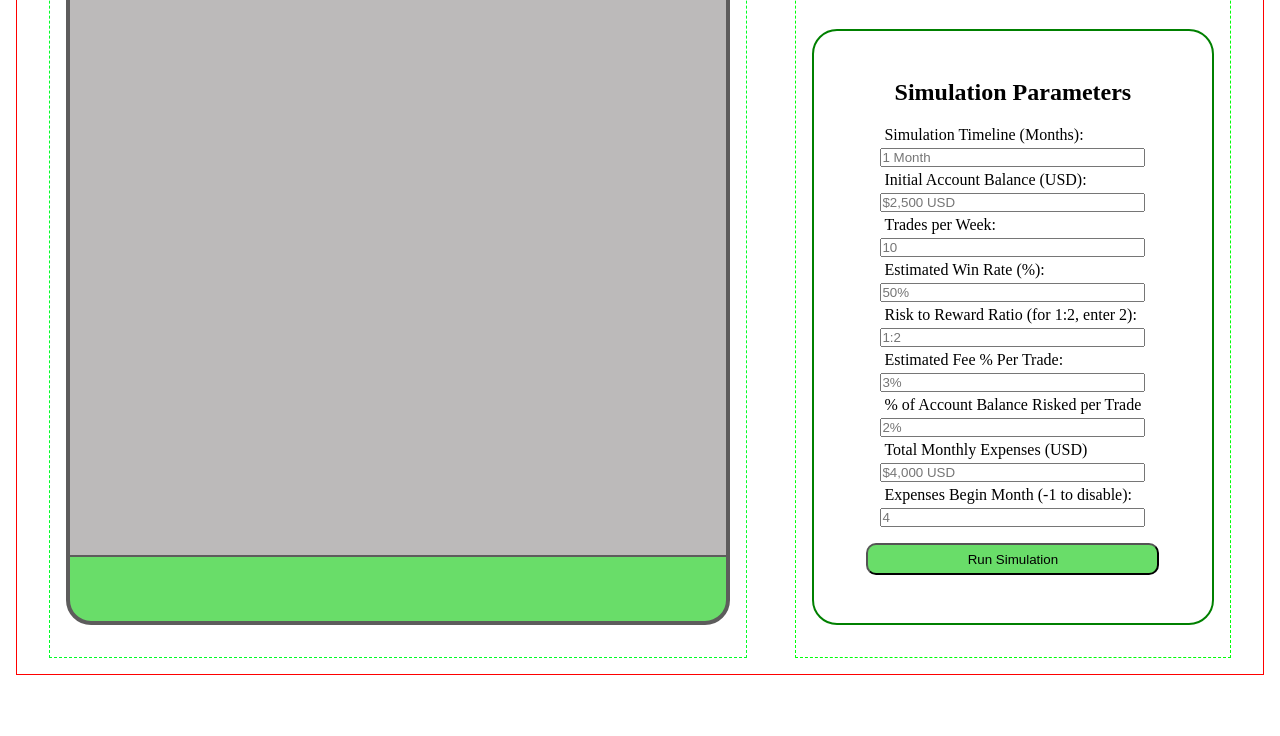
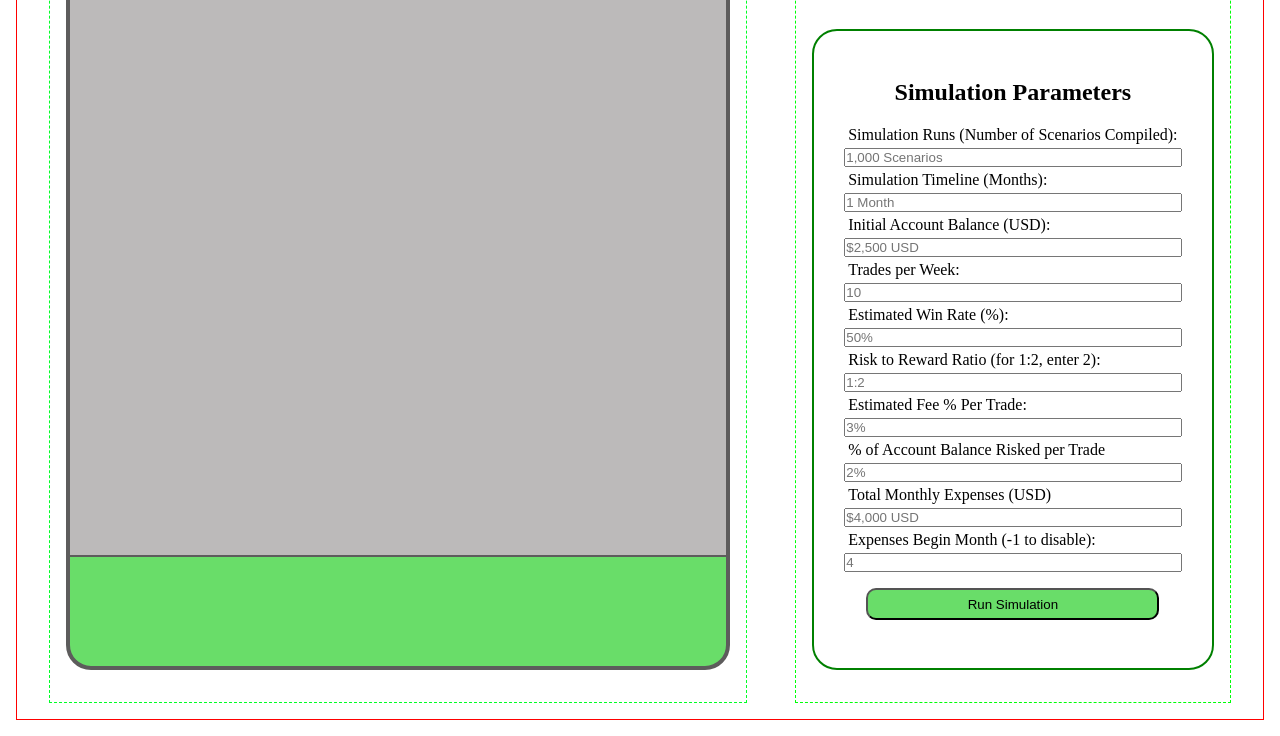
Before and after one commit to CRG9/Trading-Earnings-Calculator, a website with bundled scripts: page index.html in a window 1280 px wide. Shown: the part 452-1188 px from the top of the page. Before the commit the page ends 1143 px from the top, so only its background shows below. Built offline with nearby package versions, Linux system fonts and the light colour scheme.

Commit message:
Refactored index.html to accept the simulation runs input parameter

```diff
--- a/index.html
+++ b/index.html
@@ -28,6 +28,10 @@
           <div class="parameter-inputs">
             <h2>Simulation Parameters</h2>
             <form id="simulation-form">
+              <label>Simulation Runs (Number of Scenarios Compiled):</label>
+              <input id="simulation-runs-visible" type="text" placeholder="1,000 Scenarios" />
+              <input id="simulation-runs" type="hidden" />
+
               <label>Simulation Timeline (Months):</label>
               <input id="timeline-visible" type="text" placeholder="1 Month" />
               <input id="timeline" type="hidden" />
@@ -87,12 +91,13 @@
 
               <label>Expenses Begin Month (-1 to disable):</label>
               <input
-                id="expenses-begin-month"
+                id="expenses-begin-month-visible"
                 type="number"
                 min="-1"
                 placeholder="4"
                 required
               />
+              <input id="expenses-begin-month" type="hidden" />
             </form>
             <button id="run-simulation" type="button">Run Simulation</button>
           </div>
```
